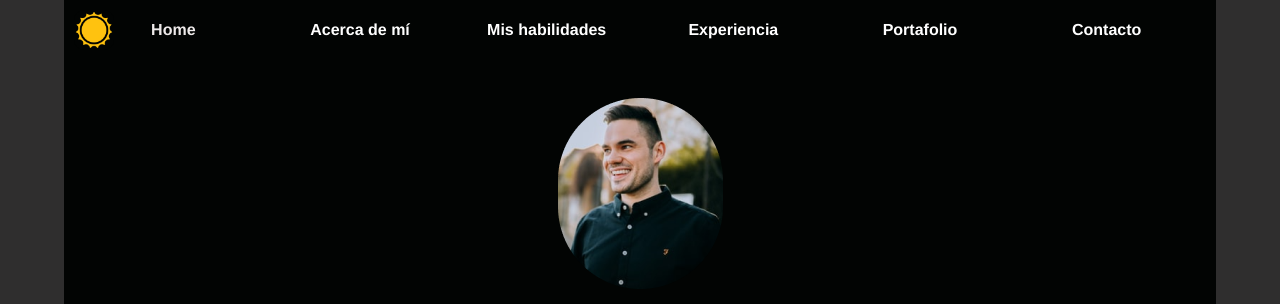
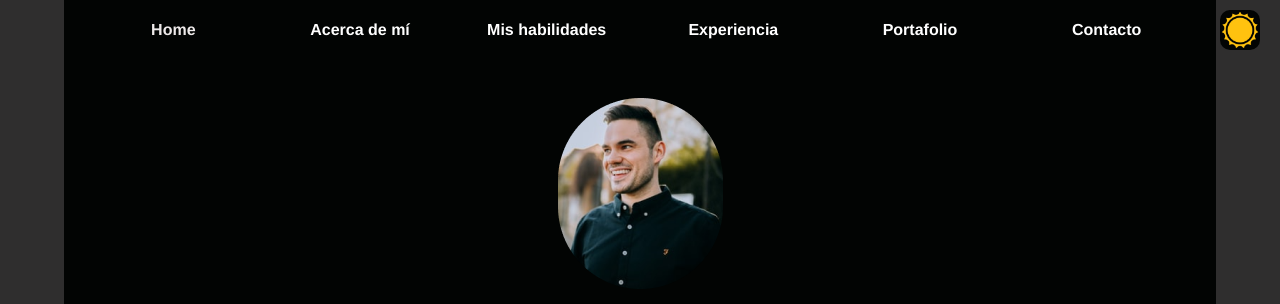
Before and after one commit to CrisPer1988/Portafolio, a plain HTML site: page index.html in a window 1280 px wide. Shown: the top 304 px of the page. Drawn offline with Linux system fonts and the light colour scheme.

Commit message:
align_sun

```diff
--- a/src/styles.css
+++ b/src/styles.css
@@ -28,7 +28,8 @@ body.ligth {
 .mode {
     z-index: 10101;
     position: fixed;
-    width: 500px;
+    width: 60px;
+    right: 0;
     margin-top: 60px;
     display: flex;
     justify-content: end;
@@ -481,6 +482,7 @@ body {
         margin-top: 10px;
         width: 60px;
         gap: 1rem;
+
     }
 
     .mode img {
```
